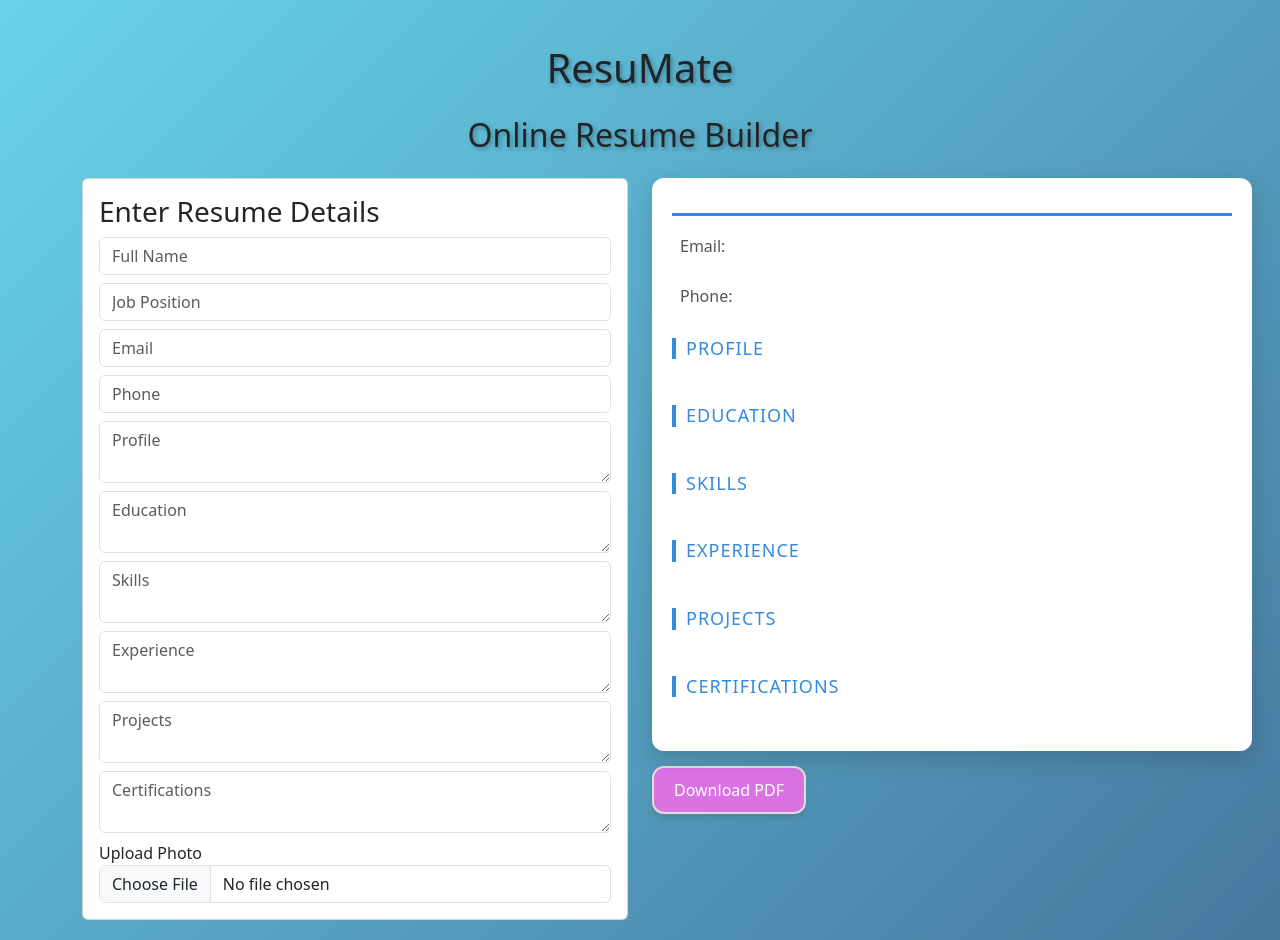
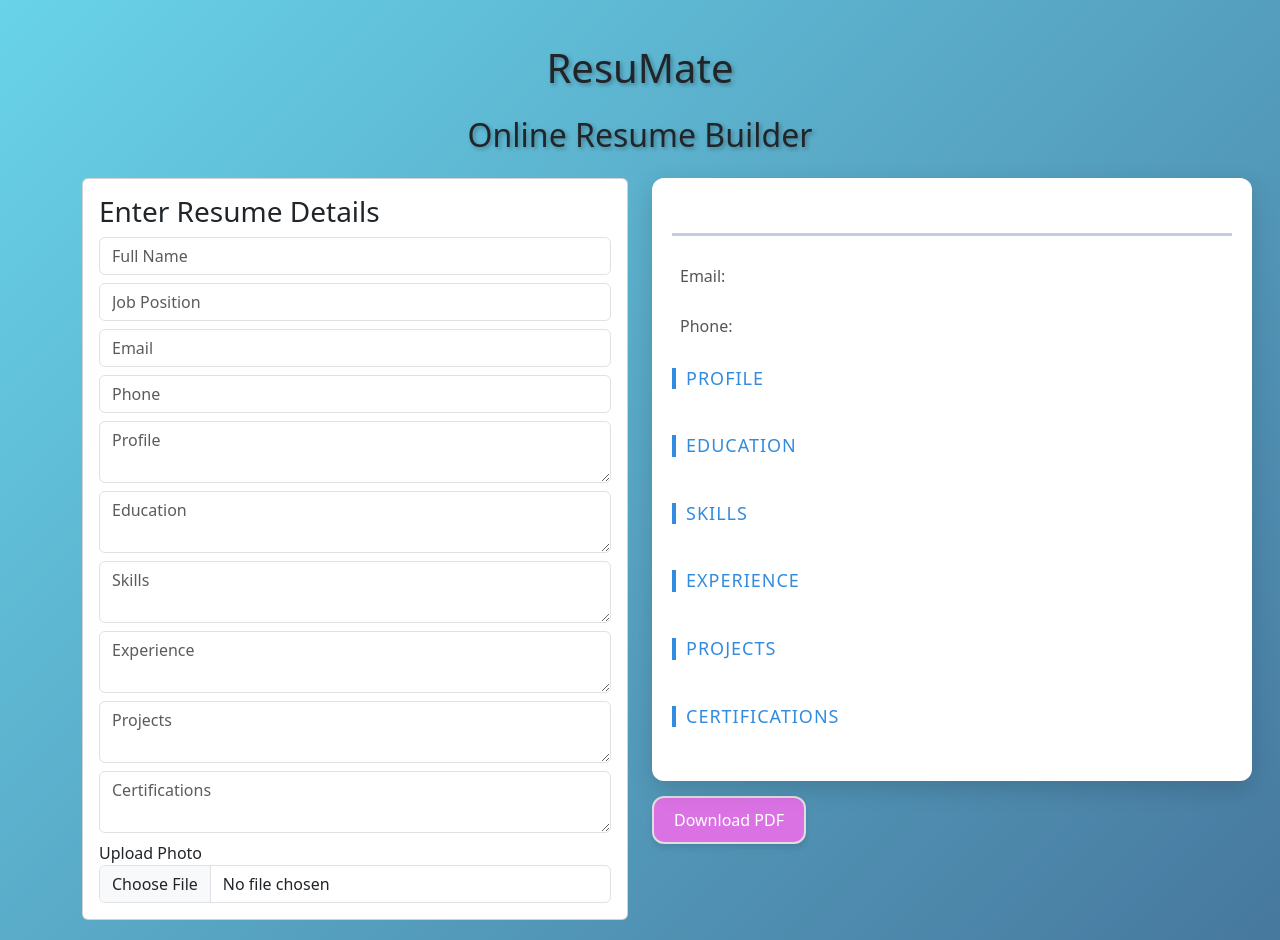
Before and after one commit to ashmikan/ResuMate, a React (Create React App) app: page / in a window 1280 px wide. Built offline with nearby package versions, Linux system fonts and the light colour scheme.

Commit message:
Add header section to ResumePreview

```diff
--- a/src/App.css
+++ b/src/App.css
@@ -84,8 +84,12 @@ h2{
   color: #656565;
   margin: -5px 0 10px 0;
   transition: all 0.3s ease;
-  border-bottom: 3px solid #328bde;
   padding-bottom: 10px;
+}
+
+hr {
+  color: #000;
+  font-weight: 700;
 }
 
 #resume h4 {
--- a/src/components/ResumePreview.js
+++ b/src/components/ResumePreview.js
@@ -11,7 +11,10 @@ function ResumePreview({ formData }) {
         width: "600px"
       }}
     >
-
+      {/* Header Section: Image + Name/Position in 2 columns */}
+      <div style={{ display: "flex", gap: "20px", alignItems: "center", marginBottom: "20px" }}>
+        {/* Column 1: Image */}
+        <div>
           {formData.photo && (
             <img
               src={formData.photo}
@@ -19,13 +22,21 @@ function ResumePreview({ formData }) {
               style={{
                 width: "120px",
                 height: "120px",
-            borderRadius: "50%"
+                borderRadius: "50%",
+                objectFit: "cover"
               }}
             />
           )}
+        </div>
 
-      <h3>{formData.name}</h3>
-        <h5>{formData.position}</h5>
+        {/* Column 2: Name & Position */}
+        <div>
+          <h3 style={{ margin: "0 0 5px 0" }}>{formData.name}</h3>
+          <h5 style={{ margin: "0" }}>{formData.position}</h5>
+        </div>
+      </div>
+
+      <hr style={{ border: "none", borderTop: "3px solid #013880ff", margin: "20px 0" }}></hr>
       <p>Email: {formData.email}</p>
       <p>Phone: {formData.phone}</p>
 
```
Lines whose indentation alone changed are shown as unchanged.
